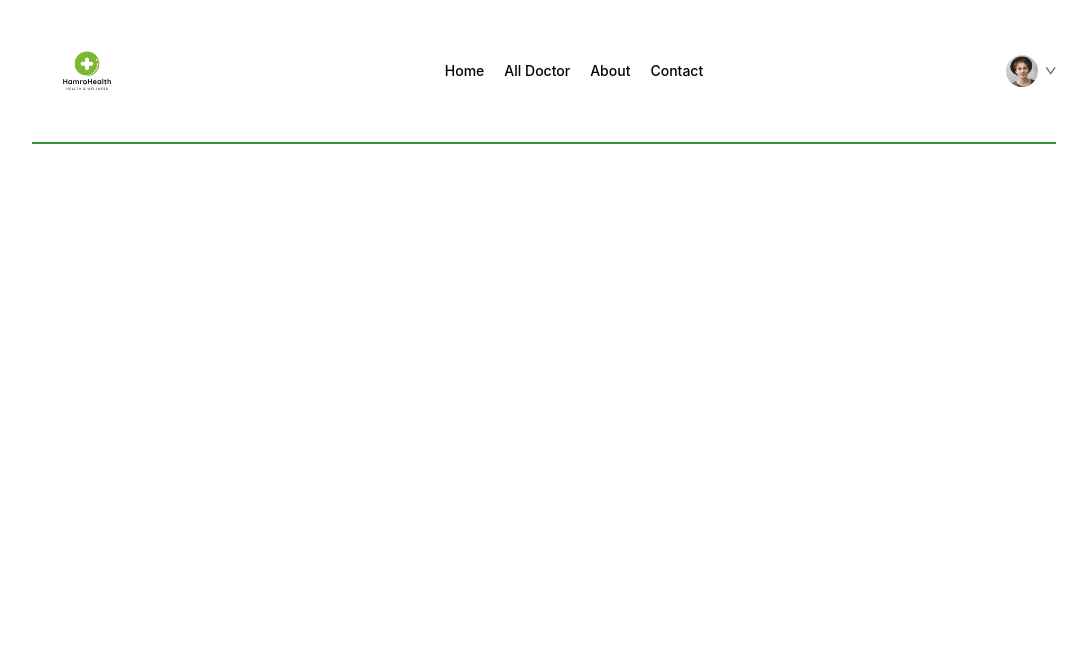
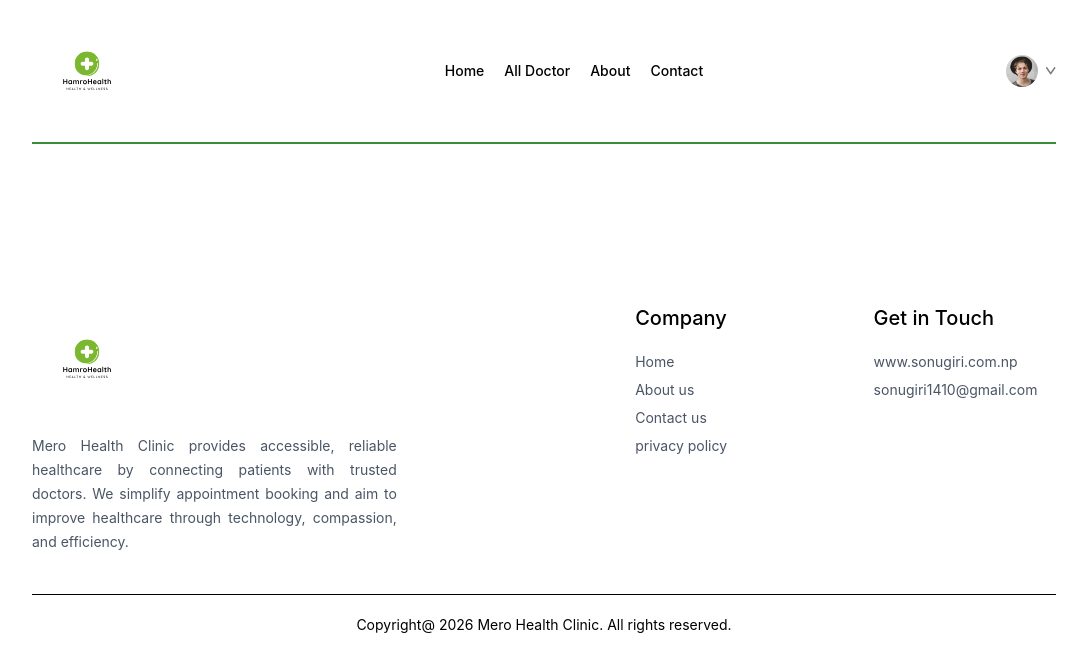
Before and after one commit to im-sonu-giri/Clinic_management_system, a React (Vite) app in the folder frontend/: page /appointment/1 in a window 1280 px wide. Shown: the top 672 px of the page, without its empty margins (96-1183 px from the left). Built offline with nearby package versions, Linux system fonts and the light colour scheme.

Commit message:
Footer componet UI completed

```diff
--- a/frontend/src/App.jsx
+++ b/frontend/src/App.jsx
@@ -9,6 +9,7 @@
 import Appointment from './pages/Appointment'
 import Navabar from './components/Navabar'
 import Login from './pages/Login'
+import Footer from './components/Footer'
 
 const App = () => {
   return (
@@ -25,6 +26,7 @@
         <Route path="/about" element={<About />} />
         <Route path="/appointment/:docId" element={<Appointment />} />
       </Routes>
+      <Footer />
 
     </div>
   )
--- /dev/null
+++ b/frontend/src/components/Footer.jsx
@@ -0,0 +1,46 @@
+import React from 'react'
+import { assets } from '../assets/assets_frontend/assets'
+
+const Footer = () => {
+  return (
+    <div className='md:md-10'>
+        <div className='flex flex-col sm:grid grid-cols-[3fr_1fr_1fr] gap-14 my-10 mt-40 text-sm'>
+        {/* description  */}
+        <div>
+            <img src={assets.logo} alt="" className="logo mb-5 w-40" />
+            <p className='w-full md:w-2/3 text-gray-600 leading-6 text-justify'>
+            Mero Health Clinic provides accessible, reliable healthcare by connecting patients with trusted doctors. We simplify appointment booking and aim to improve healthcare through technology, compassion, and efficiency.</p>
+
+        </div>
+
+        {/* company */}
+        <div>
+            <p className='text-xl font-medium mb-5'>Company</p>
+            <ul className='flex flex-col gap-2  text-gray-600'>
+                <li>Home</li>
+                <li>About us</li>
+                <li>Contact us</li>
+                <li>privacy policy</li>
+            </ul>
+        </div>
+
+        {/* get in touch */}
+        <div>
+            <p className='text-xl font-medium mb-5'>Get in Touch</p>
+            <ul className='flex flex-col gap-2  text-gray-600'>
+                <li>www.sonugiri.com.np</li>
+                <li>sonugiri1410@gmail.com</li>
+            </ul>
+
+        </div>
+
+      </div>
+      {/* copyright */}
+      <hr />
+      <p className='py-5 text-sm text-center'>Copyright@ 2026 Mero Health Clinic. All rights reserved.</p>
+
+    </div>
+  )
+}
+
+export default Footer
```
